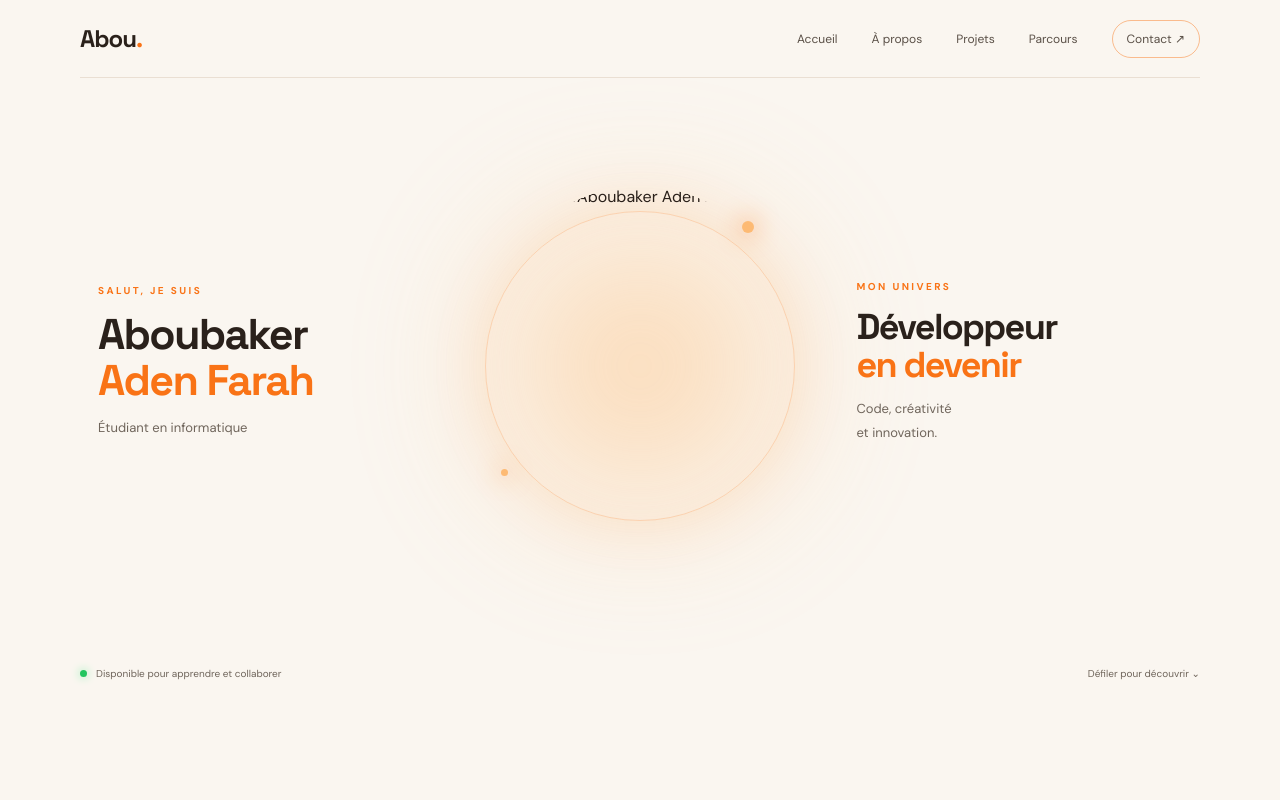
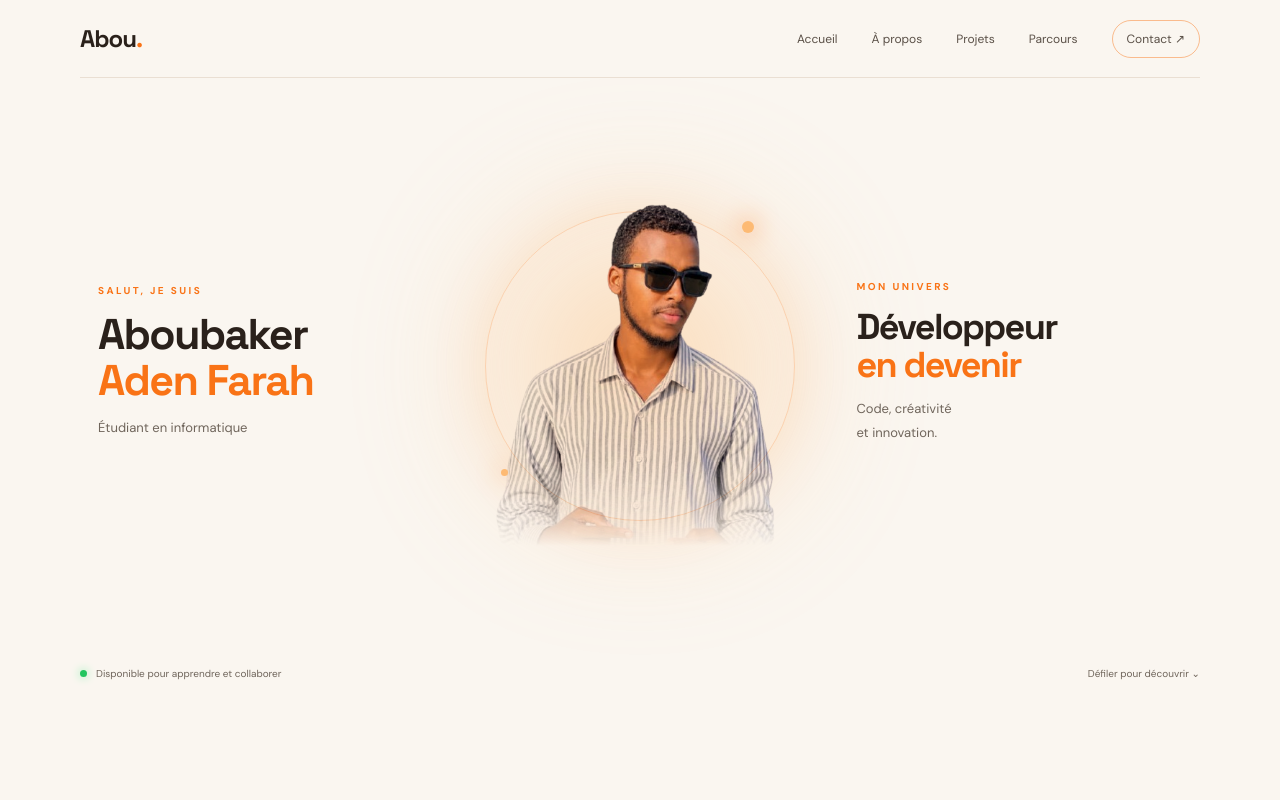
Before and after one commit to aboubakeradenfarah-stack/Portofolio-Abou, a plain HTML site: page index.html in a window 1280 px wide. Shown: the top 800 px of the page. Drawn offline with Linux system fonts and the light colour scheme.

Commit message:
Update index.html

```diff
--- a/index.html
+++ b/index.html
@@ -11,7 +11,7 @@
 <nav class="nav-links" id="nav-links"><a href="#accueil">Accueil</a><a href="#apropos">À propos</a><a href="#projets">Projets</a><a href="#academique">Parcours</a><a class="nav-contact" href="#contact">Contact ↗</a></nav></header>
 <main>
 <section class="hero section-wrap" id="accueil"><div class="hero-copy hero-left"><span class="small-label">Salut, je suis</span><h1>Aboubaker<br><span>Aden Farah</span></h1><p>Étudiant en informatique</p></div>
-<div class="portrait-wrap"><div class="portrait-ring"></div><div class="portrait-glow"></div><img class="portrait" src="assets/AbouProfile3-removebg-preview.jpg" alt="Portrait d'Aboubaker Aden Farah"><span class="floating-dot dot-one"></span><span class="floating-dot dot-two"></span></div>
+<div class="portrait-wrap"><div class="portrait-ring"></div><div class="portrait-glow"></div><img class="portrait" src="AbouProfile3-removebg-preview.jpg" alt="Portrait d'Aboubaker Aden Farah"><span class="floating-dot dot-one"></span><span class="floating-dot dot-two"></span></div>
 <div class="hero-copy hero-right"><span class="small-label">Mon univers</span><h2>Développeur<br><span>en devenir</span></h2><p>Code, créativité<br>et innovation.</p></div>
 <div class="hero-bottom"><span><i class="status-dot"></i> Disponible pour apprendre et collaborer</span><a class="scroll-cue" href="#apropos">Défiler pour découvrir ⌄</a></div></section>
 <section class="about section-wrap section-space" id="apropos"><div class="about-visual reveal"><div class="about-orb"></div><div class="about-card"><span class="card-icon">🎓</span><span class="muted">Formation actuelle</span><strong>Licence Informatique</strong><span class="purple-text">Ecampus Balbala · Djibouti</span></div><div class="code-sticker"><span>&lt;/&gt;</span><b>Apprendre.<br>Créer. Améliorer.</b></div></div>
```
